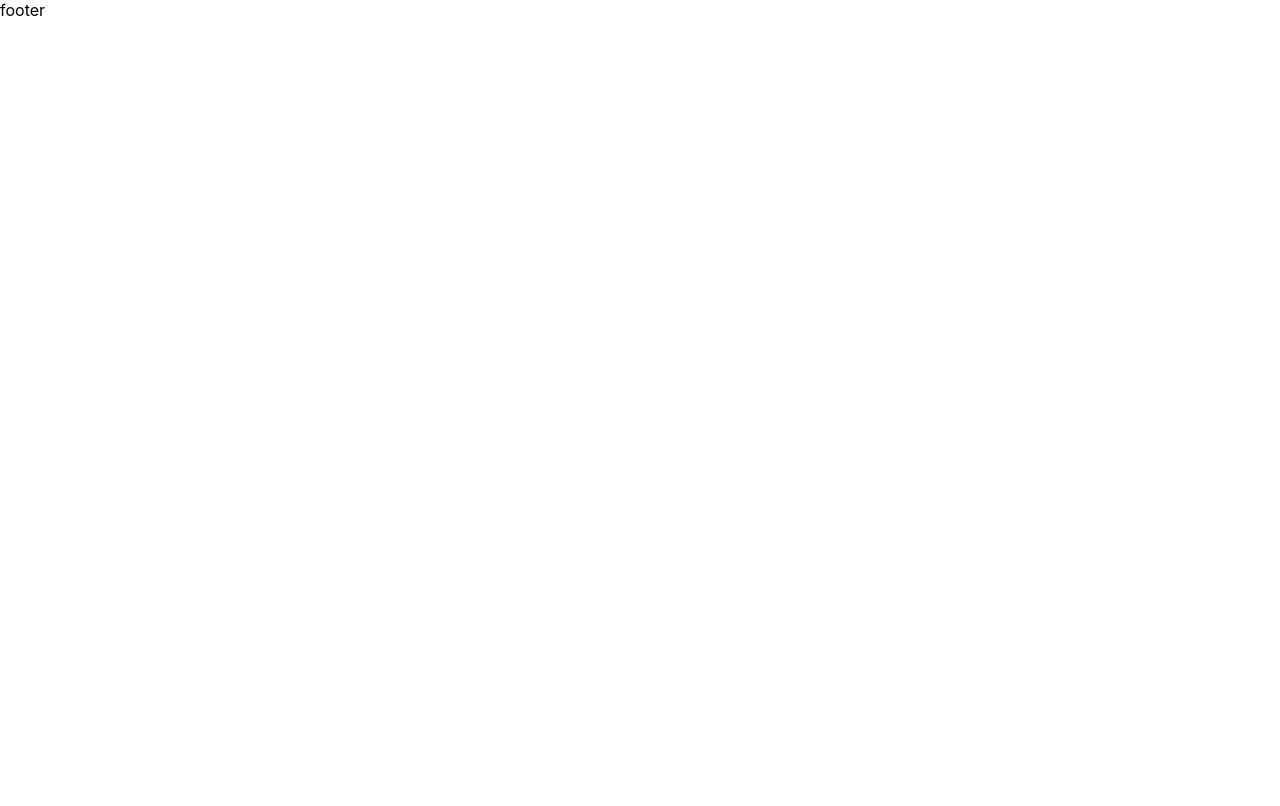
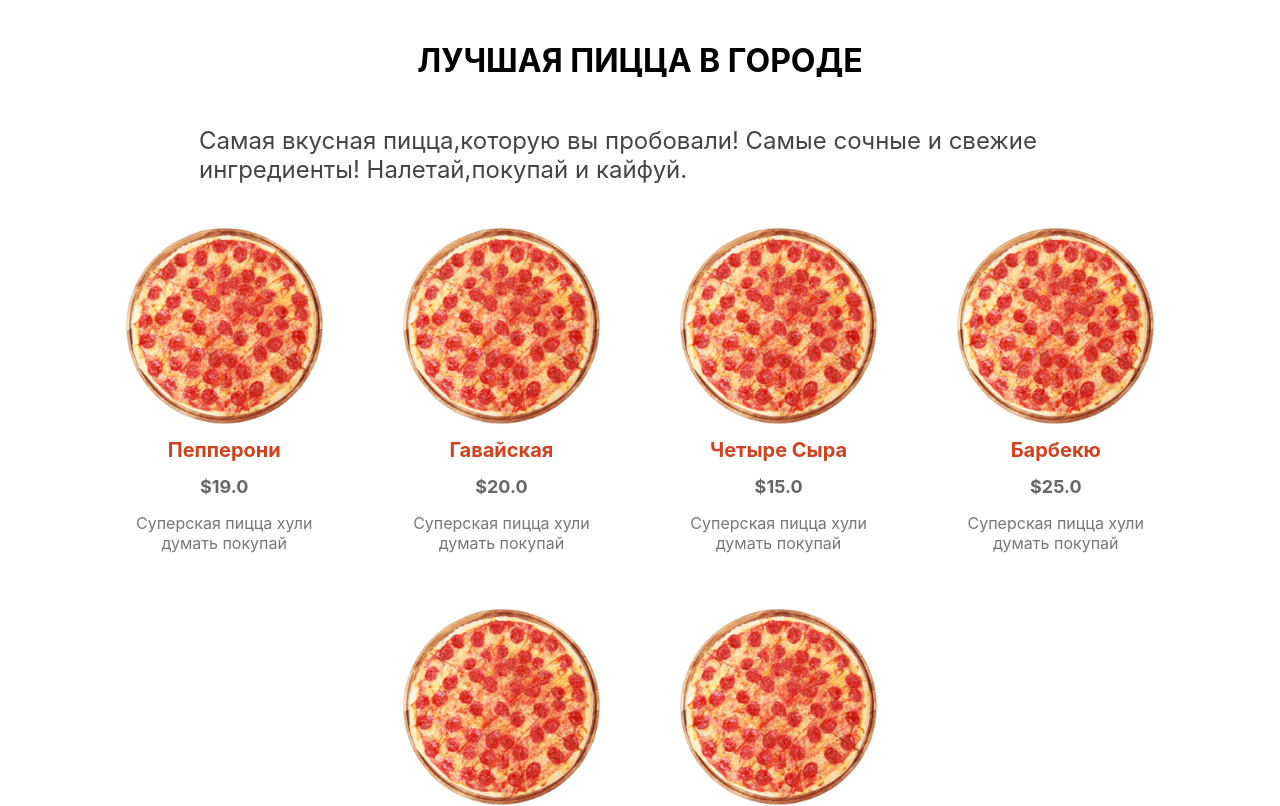
Before and after one commit to Topmewan/pizza-store, a Next.js app: page / in a window 1280 px wide. Shown: the part 800-1606 px from the top of the page. Before the commit the page ends 820 px from the top, so only its background shows below. Built offline with nearby package versions, Linux system fonts and the light colour scheme.

Commit message:
fix z-index at navbar + listcomp

```diff
--- a/components/Featured.jsx
+++ b/components/Featured.jsx
@@ -1,13 +1,13 @@
-import styles from '../styles/Featured.module.css';
+import {useState} from "react";
 import Image from "next/image";
+
 import feat2 from '../public/img/feat2.png';
 import feat3 from '../public/img/feat3.png';
 import feat1 from '../public/img/feat1.png';
 import feat4 from '../public/img/feat4.png';
 import feat5 from '../public/img/feat5.png';
 
-
-import {useState} from "react";
+import styles from '../styles/Featured.module.css';
 
 const Featured = () => {
   const [index, setIndex] = useState(0);
@@ -35,7 +35,7 @@ const Featured = () => {
       <div className={styles.arrowContainer} style={{left: 0}} onClick={() => handleArrow('l')}>
         <Image src='/img/arrowl.png' alt='to left' layout='fill'/>
       </div>
-      <div className={styles.wrapper} style={{transform: `translateX(${-100 * index}vw`}}> //двигаем в зависимости от индекса
+      <div className={styles.wrapper} style={{transform: `translateX(${-100 * index}vw`}}>
         {images.map((image, i) =>
           <div className={styles.imgContainer} key={i + 1}>
             <Image src={image} alt='featured' layout='fill' priority objectFit='contain'/>
--- /dev/null
+++ b/components/PizzaCard.jsx
@@ -0,0 +1,15 @@
+import styles from '../styles/PizzaCard.module.css';
+import Image from "next/image";
+
+const PizzaCard = ({imageUrl,titleText,priceText,descText}) => {
+  return (
+    <div className={styles.container}>
+      <Image src={imageUrl} alt='pizza' width='500' height='500'/>
+      <h1 className={styles.title}>{titleText}</h1>
+      <span className={styles.price}>{priceText}</span>
+      <p className={styles.desc}>{descText}</p>
+    </div>
+  );
+};
+
+export default PizzaCard;
--- /dev/null
+++ b/components/PizzaList.jsx
@@ -0,0 +1,54 @@
+import styles from '../styles/PizzaList.module.css';
+import PizzaCard from "./PizzaCard";
+
+const PizzaList = () => {
+  return (
+    <div className={styles.container}>
+      <h1 className={styles.title}>ЛУЧШАЯ ПИЦЦА В ГОРОДЕ</h1>
+      <p className={styles.desc}>
+        Самая вкусная пицца,которую вы пробовали! Самые сочные и свежие ингредиенты! Налетай,покупай и кайфуй.
+      </p>
+      <div className={styles.wrapper}>
+        <PizzaCard
+          imageUrl='/img/pizza.png'
+          titleText='Пепперони'
+          descText='Суперская пицца хули думать покупай'
+          priceText='$19.0'
+        />
+        <PizzaCard
+          imageUrl='/img/pizza.png'
+          titleText='Гавайская'
+          descText='Суперская пицца хули думать покупай'
+          priceText='$20.0'
+        />
+        <PizzaCard
+          imageUrl='/img/pizza.png'
+          titleText='Четыре Сыра'
+          descText='Суперская пицца хули думать покупай'
+          priceText='$15.0'
+        />
+        <PizzaCard
+          imageUrl='/img/pizza.png'
+          titleText='Барбекю'
+          descText='Суперская пицца хули думать покупай'
+          priceText='$25.0'
+        />
+        <PizzaCard
+          imageUrl='/img/pizza.png'
+          titleText='Фристайло'
+          descText='Суперская пицца хули думать покупай'
+          priceText='$30.0'
+        />
+        <PizzaCard
+          imageUrl='/img/pizza.png'
+          titleText='Зенит'
+          descText='Суперская пицца хули думать покупай'
+          priceText='$35.0'
+        />
+      </div>
+
+    </div>
+  );
+};
+
+export default PizzaList;
--- a/pages/index.js
+++ b/pages/index.js
@@ -1,12 +1,11 @@
-import Head from "next/head";
-import Image from "next/image";
 import Featured from "../components/Featured";
+import PizzaList from "../components/PizzaList";
 
 const Home = () => {
   return (
     <>
       <Featured/>
-
+      <PizzaList/>
     </>
   );
 };
--- a/styles/Navbar.module.css
+++ b/styles/Navbar.module.css
@@ -6,6 +6,8 @@
     align-items: center;
     justify-content: space-between;
     position: sticky;
+    top: 0;
+    z-index: 2;
 }
 
 .item{
--- /dev/null
+++ b/styles/PizzaCard.module.css
@@ -0,0 +1,25 @@
+.container {
+    display: flex;
+    flex-direction: column;
+    justify-content: center;
+    align-items: center;
+    width: 22%;
+    padding: 20px 40px;
+}
+
+.title{
+    color: #d1411e;
+    font-size: 20px;
+    font-weight: bold;
+}
+
+.price{
+    font-weight: bold;
+    font-size: 18px;
+    color: #666;
+}
+
+.desc{
+    text-align: center;
+    color: #777;
+}
--- /dev/null
+++ b/styles/PizzaList.module.css
@@ -0,0 +1,20 @@
+.container{
+    padding: 20px 10px;
+    display:flex;
+    flex-direction:column;
+    align-items:center;
+}
+
+.desc{
+    font-size: 24px;
+    color: #444;
+    width: 70%;
+}
+
+.wrapper{
+    width: 100%;
+    display: flex;
+    justify-content: center;
+    align-items: center;
+    flex-wrap: wrap;
+}
```
